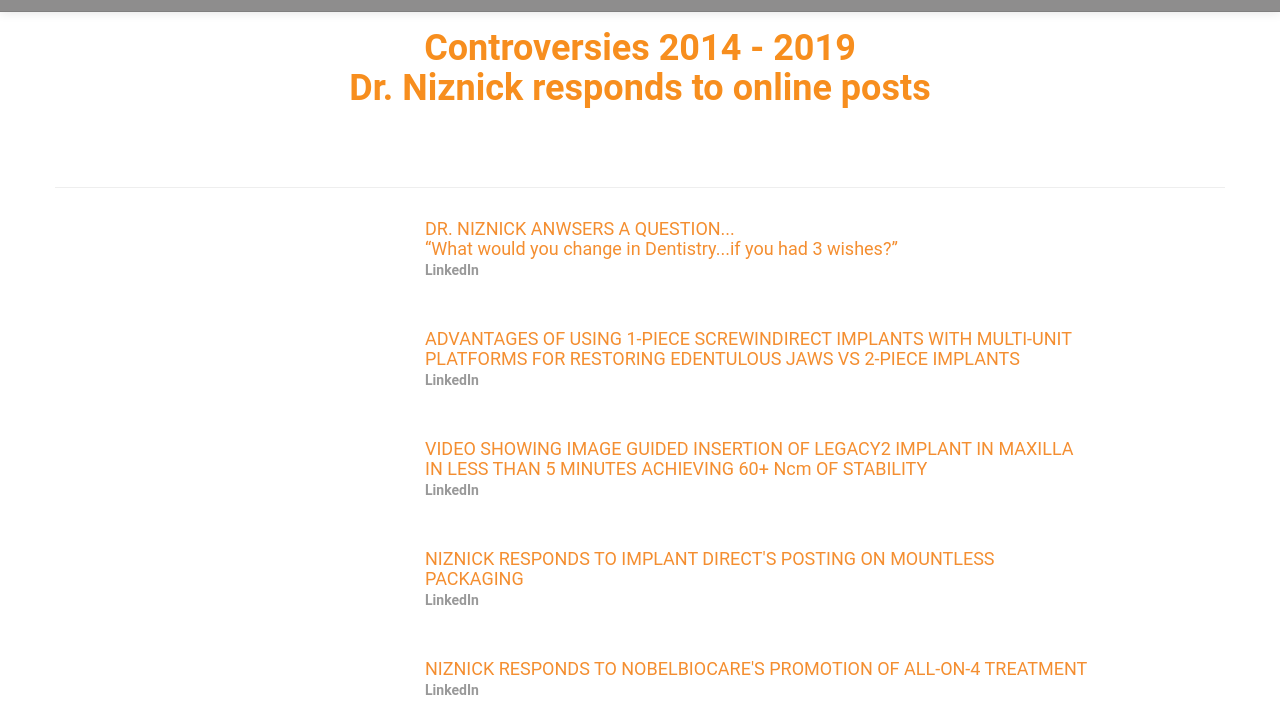
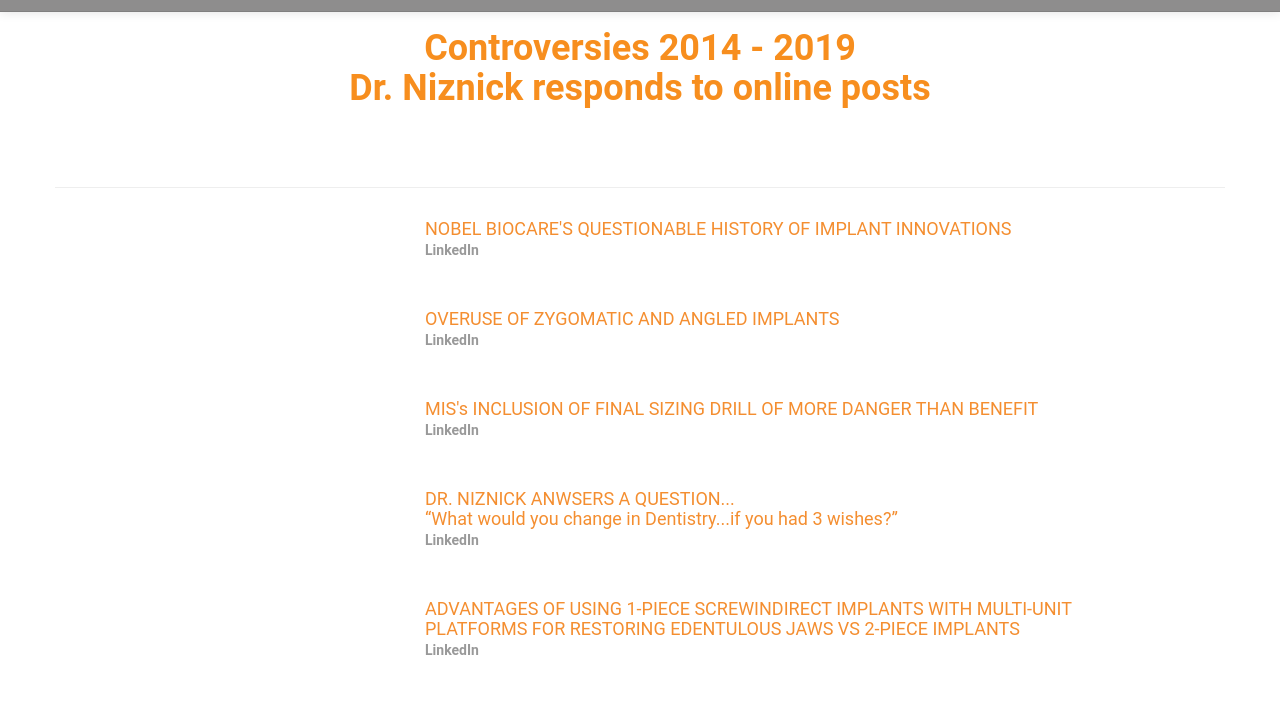
Before and after one commit to trudesigns/niznick-portfolio, a plain HTML site: page controversies_2014.html in a window 1280 px wide. Shown: the part 72-777 px from the top of the page. Drawn offline with Linux system fonts and the light colour scheme.

Commit message:
pdf for contraversies

```diff
--- a/controversies_2014.html
+++ b/controversies_2014.html
@@ -132,6 +132,61 @@
 
 
     <!--List Of Articles!-->
+    <div class="row bottom-space">
+      <div class="span1 offset3">
+      </div>
+      <div class="span7">
+        <h4><a href="contro_2014/NobelBiocares_Questionable_History_of_Implant _innovations.pdf" target="blank">
+         NOBEL BIOCARE'S QUESTIONABLE HISTORY OF IMPLANT INNOVATIONS
+
+
+
+            </a> <br>
+          <small><strong>LinkedIn</strong></small></h4>
+      </div>
+    </div>
+
+
+
+
+
+
+
+
+    <div class="row bottom-space">
+      <div class="span1 offset3">
+      </div>
+      <div class="span7">
+        <h4><a href="contro_2014/Zygomatic Implants.pdf" target="blank">
+         OVERUSE OF ZYGOMATIC AND ANGLED IMPLANTS
+
+
+            </a> <br>
+          <small><strong>LinkedIn</strong></small></h4>
+      </div>
+    </div>
+
+
+
+
+
+    <div class="row bottom-space">
+      <div class="span1 offset3">
+      </div>
+      <div class="span7">
+        <h4><a href="contro_2014/MIS drill inclusion.pdf" target="blank">
+          MIS's INCLUSION OF FINAL SIZING DRILL OF MORE DANGER THAN BENEFIT
+
+
+            </a> <br>
+          <small><strong>LinkedIn</strong></small></h4>
+      </div>
+    </div>
+
+
+
+
+
 
     <div class="row bottom-space">
       <div class="span1 offset3">
```
Also changed, not shown: 4 other files.
